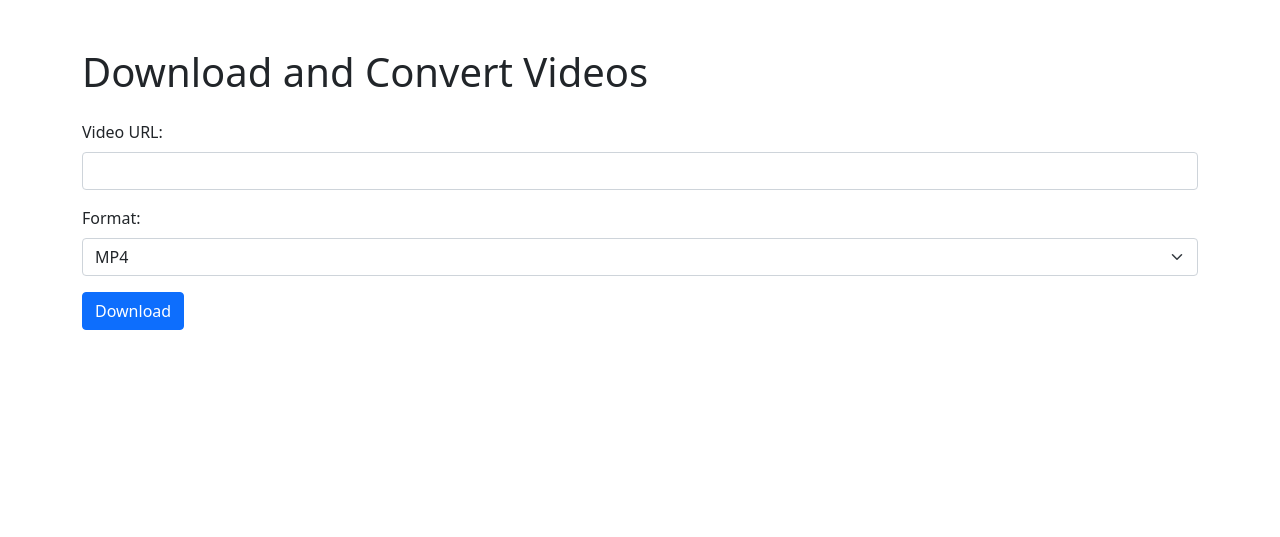
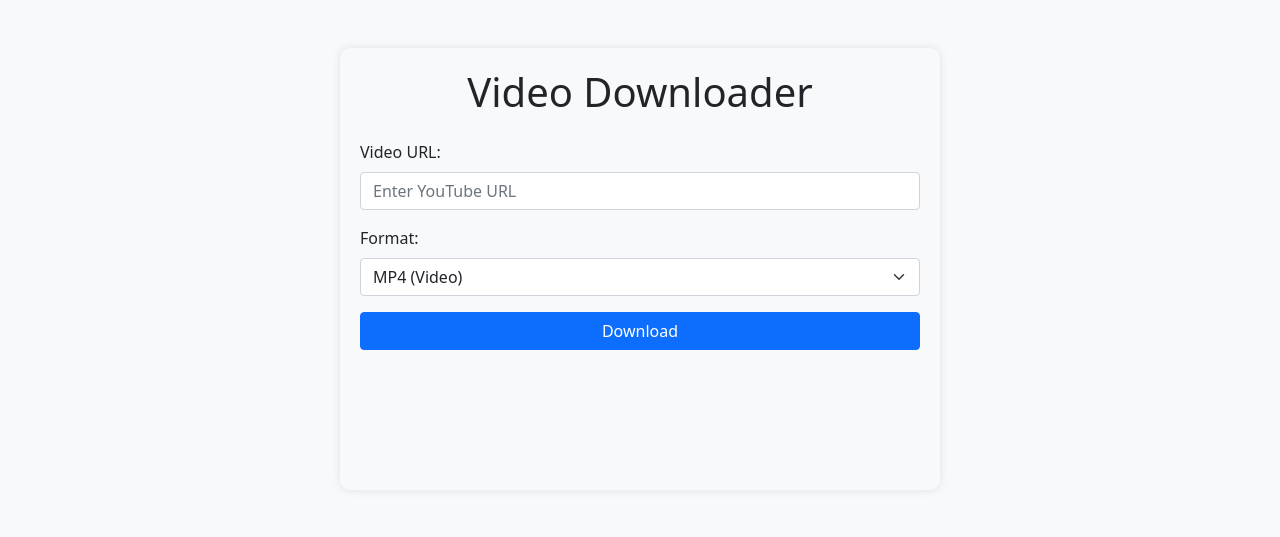
Before and after one commit to phcodesage/QuickClip-Universal, a Flask app: page / in a window 1280 px wide. Shown: the top 537 px of the page. Run offline with Flask 3, Linux system fonts and the light colour scheme; some libraries are stand-ins or nearby versions.

Commit message:
added: fronted download progress

```diff
--- a/app.py
+++ b/app.py
@@ -4,18 +4,33 @@ import os
 import json
 from werkzeug.utils import safe_join
 from datetime import datetime
-from pytube import YouTube
 import traceback
 import sys
 import time
-import yt_dlp  # Import yt-dlp as a module instead
+import subprocess
+import shutil
+import logging
+from flask_socketio import SocketIO, emit
+import re
 
 app = Flask(__name__, static_folder='static', template_folder='templates')
 CORS(app)
+socketio = SocketIO(app, cors_allowed_origins="*")
 
 # Ensure absolute path for downloads
 DOWNLOAD_FOLDER = os.path.abspath(os.path.join(os.getcwd(), 'downloads'))
 os.makedirs(DOWNLOAD_FOLDER, exist_ok=True)
+
+# Set up logging configuration
+logging.basicConfig(
+    level=logging.DEBUG,
+    format='%(asctime)s - %(name)s - %(levelname)s - %(message)s',
+    handlers=[
+        logging.StreamHandler(sys.stdout),
+        logging.FileHandler('download.log')
+    ]
+)
+logger = logging.getLogger(__name__)
 
 @app.route('/', methods=['GET'])
 def index():
@@ -28,68 +43,165 @@ def download_video():
         url = data['url']
         format = data['format']
 
+        logger.info(f"Starting download request for URL: {url} in format: {format}")
+
         if format not in ['mp4', 'wav']:
+            logger.error(f"Unsupported format requested: {format}")
             return jsonify({'error': 'Unsupported format'}), 400
 
         timestamp = datetime.now().strftime("%Y%m%d%H%M%S")
+        video_id = extract_video_id(url)
+        output_filename = f"{video_id}_{timestamp}.{format}"
+        output_path = os.path.join(DOWNLOAD_FOLDER, output_filename)
+
+        logger.info(f"Generated output path: {output_path}")
 
         try:
-            # Use yt-dlp as a Python module
-            video_id = extract_video_id(url)
-            output_filename = f"{video_id}_{timestamp}.{format}"
-            output_path = os.path.join(DOWNLOAD_FOLDER, output_filename)
+            if format == 'mp4':
+                logger.info("Configuring video download...")
+                cmd = [
+                    'yt-dlp',
+                    '-f', 'bestvideo[ext=mp4]+bestaudio[ext=m4a]/best[ext=mp4]/best',
+                    '--merge-output-format', 'mp4',
+                    '-o', output_path,
+                    '--no-playlist',
+                    '--progress',
+                    '--newline',
+                    url
+                ]
+            else:  # wav
+                logger.info("Configuring audio download...")
+                temp_output = os.path.join(DOWNLOAD_FOLDER, f"{video_id}_{timestamp}_temp.%(ext)s")
+                cmd = [
+                    'yt-dlp',
+                    '-f', 'bestaudio',
+                    '-x',
+                    '--audio-format', 'wav',
+                    '-o', temp_output,
+                    '--no-playlist',
+                    '--progress',
+                    '--newline',
+                    url
+                ]
 
-            ydl_opts = {
-                'format': 'best' if format == 'mp4' else 'bestaudio',
-                'outtmpl': output_path,
-                'no_playlist': True,
-            }
+            logger.debug(f"Executing command: {' '.join(cmd)}")
+            process = subprocess.Popen(
+                cmd,
+                stdout=subprocess.PIPE,
+                stderr=subprocess.PIPE,
+                universal_newlines=True,
+                bufsize=1
+            )
 
+            # Modified progress monitoring
+            while True:
+                output = process.stdout.readline()
+                if output == '' and process.poll() is not None:
+                    break
+                if output:
+                    output = output.strip()
+                    logger.info(output)
+
+                    # Parse progress information
+                    if '[download]' in output:
+                        # Try to extract progress percentage
+                        progress_match = re.search(r'(\d+\.?\d*)%', output)
+                        if progress_match:
+                            progress = float(progress_match.group(1))
+                            socketio.emit('download_progress', {
+                                'progress': progress,
+                                'status': output
+                            })
+                    elif 'Downloading' in output:
+                        socketio.emit('download_status', {
+                            'status': 'Downloading video information...'
+                        })
+                    elif 'Merging' in output:
+                        socketio.emit('download_status', {
+                            'status': 'Merging audio and video...'
+                        })
+
+            stdout, stderr = process.communicate()
+
+            if process.returncode != 0:
+                logger.error(f"Download error: {stderr}")
+                raise Exception(f"Download failed: {stderr}")
+
+            # For audio downloads, we need to find the converted file
             if format == 'wav':
-                ydl_opts.update({
-                    'postprocessors': [{
-                        'key': 'FFmpegExtractAudio',
-                        'preferredcodec': 'wav',
-                    }],
-                })
+                temp_files = [f for f in os.listdir(DOWNLOAD_FOLDER) if f.startswith(f"{video_id}_{timestamp}_temp")]
+                if temp_files:
+                    temp_file = os.path.join(DOWNLOAD_FOLDER, temp_files[0])
+                    shutil.move(temp_file, output_path)
 
-            with yt_dlp.YoutubeDL(ydl_opts) as ydl:
-                ydl.download([url])
+            # Verify the download
+            if not os.path.exists(output_path):
+                raise FileNotFoundError(f"Download failed: File not found at {output_path}")
+
+            if os.path.getsize(output_path) == 0:
+                os.remove(output_path)
+                raise ValueError("Downloaded file is empty")
+
+            # Send the file
+            response = send_from_directory(directory=DOWNLOAD_FOLDER, path=output_filename, as_attachment=True)
+            response.headers["Cache-Control"] = "no-cache, no-store, must-revalidate"
+            response.headers["Pragma"] = "no-cache"
+            response.headers["Expires"] = "0"
+
+            # Clean up after sending
+            @response.call_on_close
+            def cleanup():
+                try:
+                    if os.path.exists(output_path):
+                        os.remove(output_path)
+                except Exception as e:
+                    print(f"Cleanup error: {e}")
+
+            return response
 
         except Exception as e:
-            print(f"yt-dlp failed, trying pytube: {str(e)}")
-            # Fallback to pytube
-            yt = YouTube(url)
-            if format == 'mp4':
-                stream = yt.streams.filter(progressive=True, file_extension='mp4').order_by('resolution').desc().first()
-                output_filename = f"{yt.video_id}_{timestamp}.mp4"
-            else:  # wav
-                stream = yt.streams.filter(only_audio=True).first()
-                output_filename = f"{yt.video_id}_{timestamp}.wav"
+            # Try alternative format if first attempt fails
+            try:
+                cmd = [
+                    'yt-dlp',
+                    '-f', 'best' if format == 'mp4' else 'bestaudio',
+                    '-o', output_path,
+                    '--no-playlist',
+                    '--no-check-certificates',
+                    url
+                ]
 
-            output_path = os.path.join(DOWNLOAD_FOLDER, output_filename)
-            stream.download(output_path=DOWNLOAD_FOLDER, filename=output_filename)
+                if format == 'wav':
+                    cmd.extend(['-x', '--audio-format', 'wav'])
 
-        print(f"File ready at {output_path}")
+                process = subprocess.Popen(
+                    cmd,
+                    stdout=subprocess.PIPE,
+                    stderr=subprocess.PIPE,
+                    universal_newlines=True
+                )
+                stdout, stderr = process.communicate()
 
-        if not os.path.exists(output_path):
-            raise FileNotFoundError(f"Download failed: File not found at {output_path}")
+                if process.returncode != 0 or not os.path.exists(output_path):
+                    raise Exception(f"Download failed with both methods. Last error: {stderr}")
 
-        response = send_from_directory(directory=DOWNLOAD_FOLDER, path=output_filename, as_attachment=True)
-        response.headers["Cache-Control"] = "no-cache, no-store, must-revalidate"
-        response.headers["Pragma"] = "no-cache"
-        response.headers["Expires"] = "0"
+                response = send_from_directory(directory=DOWNLOAD_FOLDER, path=output_filename, as_attachment=True)
+                response.headers["Cache-Control"] = "no-cache, no-store, must-revalidate"
+                response.headers["Pragma"] = "no-cache"
+                response.headers["Expires"] = "0"
 
-        # Clean up the file after sending
-        @response.call_on_close
-        def cleanup():
-            try:
-                if os.path.exists(output_path):
-                    os.remove(output_path)
-            except Exception as e:
-                print(f"Cleanup error: {e}")
+                @response.call_on_close
+                def cleanup():
+                    try:
+                        if os.path.exists(output_path):
+                            os.remove(output_path)
+                    except Exception as e:
+                        print(f"Cleanup error: {e}")
 
-        return response
+                return response
+
+            except Exception as e2:
+                raise Exception(f"All download attempts failed. Errors: {str(e)}, then {str(e2)}")
 
     except Exception as e:
         error_msg = f"Error: {str(e)}\nTraceback: {traceback.format_exc()}"
@@ -109,4 +221,4 @@ def extract_video_id(url):
     return url
 
 if __name__ == '__main__':
-    app.run(debug=True, port=5000)
+    socketio.run(app, debug=True, port=5000)
--- a/requirements.txt
+++ b/requirements.txt
@@ -8,3 +8,7 @@ MarkupSafe==2.1.5
 Werkzeug==3.0.3
 yt-dlp==2024.3.10
 pytube==15.0.0  # Adding as a backup option
+flask-socketio==5.3.6
+python-engineio==4.8.2
+python-socketio==5.11.1
+flask-socketio==5.3.6
--- a/templates/index.html
+++ b/templates/index.html
@@ -5,32 +5,151 @@
     <meta name="viewport" content="width=device-width, initial-scale=1.0">
     <title>Video Downloader</title>
     <link href="https://cdn.jsdelivr.net/npm/bootstrap@5.1.3/dist/css/bootstrap.min.css" rel="stylesheet">
+    <style>
+        .progress {
+            height: 25px;
+        }
+        .status-container {
+            min-height: 100px;
+            margin-top: 20px;
+        }
+        .status-message {
+            margin-bottom: 10px;
+        }
+        .spinner-border {
+            margin-right: 10px;
+        }
+        .download-container {
+            max-width: 600px;
+            margin: 0 auto;
+            padding: 20px;
+            background-color: #f8f9fa;
+            border-radius: 10px;
+            box-shadow: 0 0 10px rgba(0,0,0,0.1);
+        }
+        .error-message {
+            color: #dc3545;
+            padding: 10px;
+            border-radius: 5px;
+            background-color: #f8d7da;
+            border: 1px solid #f5c6cb;
+            display: none;
+        }
+        .success-message {
+            color: #28a745;
+            padding: 10px;
+            border-radius: 5px;
+            background-color: #d4edda;
+            border: 1px solid #c3e6cb;
+            display: none;
+        }
+    </style>
 </head>
-<body>
+<body class="bg-light">
     <div class="container py-5">
-        <h1 class="mb-4">Download and Convert Videos</h1>
+        <div class="download-container">
+            <h1 class="text-center mb-4">Video Downloader</h1>
             <form id="downloadForm" class="mt-3">
                 <div class="mb-3">
                     <label for="url" class="form-label">Video URL:</label>
-                <input type="text" class="form-control" id="url" name="url" required>
+                    <input type="text" class="form-control" id="url" name="url" required
+                           placeholder="Enter YouTube URL">
                 </div>
                 <div class="mb-3">
                     <label for="format" class="form-label">Format:</label>
                     <select class="form-select" id="format" name="format">
-                    <option value="mp4">MP4</option>
-                    <option value="wav">WAV (audio only)</option>
+                        <option value="mp4">MP4 (Video)</option>
+                        <option value="wav">WAV (Audio only)</option>
                     </select>
                 </div>
-            <button type="button" class="btn btn-primary" onclick="startDownload()">Download</button>
-            <div id="progress" style="margin-top: 20px;"></div>
+                <button type="button" class="btn btn-primary w-100" id="downloadBtn" onclick="startDownload()">
+                    Download
+                </button>
+
+                <div class="status-container">
+                    <div class="error-message" id="errorMessage"></div>
+                    <div class="success-message" id="successMessage"></div>
+                    <div class="status-message" id="statusMessage"></div>
+                    <div class="progress" style="display: none;">
+                        <div class="progress-bar progress-bar-striped progress-bar-animated"
+                             role="progressbar" style="width: 0%">0%</div>
+                    </div>
+                </div>
             </form>
         </div>
+    </div>
+
+    <script src="https://cdnjs.cloudflare.com/ajax/libs/socket.io/4.0.1/socket.io.js"></script>
+
     <script>
+        const socket = io();
+
+        socket.on('connect', () => {
+            console.log('Connected to server');
+        });
+
+        socket.on('download_progress', (data) => {
+            updateProgress(data.progress);
+            updateStatus(data.status);
+        });
+
+        socket.on('download_status', (data) => {
+            updateStatus(data.status);
+        });
+
+        function updateStatus(message, type = 'info') {
+            const statusMessage = document.getElementById('statusMessage');
+            const errorMessage = document.getElementById('errorMessage');
+            const successMessage = document.getElementById('successMessage');
+            const progress = document.querySelector('.progress');
+
+            // Reset all messages
+            errorMessage.style.display = 'none';
+            successMessage.style.display = 'none';
+            statusMessage.innerHTML = '';
+
+            switch(type) {
+                case 'error':
+                    errorMessage.textContent = message;
+                    errorMessage.style.display = 'block';
+                    progress.style.display = 'none';
+                    break;
+                case 'success':
+                    successMessage.textContent = message;
+                    successMessage.style.display = 'block';
+                    break;
+                default:
+                    statusMessage.innerHTML = `
+                        <div class="d-flex align-items-center">
+                            <div class="spinner-border text-primary" role="status">
+                                <span class="visually-hidden">Loading...</span>
+                            </div>
+                            <span>${message}</span>
+                        </div>
+                    `;
+                    progress.style.display = 'block';
+            }
+        }
+
+        function updateProgress(percent) {
+            const progressBar = document.querySelector('.progress-bar');
+            progressBar.style.width = `${percent}%`;
+            progressBar.textContent = `${Math.round(percent)}%`;
+        }
+
         function startDownload() {
             const url = document.getElementById('url').value;
             const format = document.getElementById('format').value;
-        const progressElement = document.getElementById('progress');
-        progressElement.textContent = 'Downloading...';
+            const downloadBtn = document.getElementById('downloadBtn');
+
+            if (!url) {
+                updateStatus('Please enter a valid URL', 'error');
+                return;
+            }
+
+            downloadBtn.disabled = true;
+            updateStatus('Initializing download...');
+            updateProgress(0);
 
             fetch('/download', {
                 method: 'POST',
@@ -39,10 +158,13 @@
                 },
                 body: JSON.stringify({ url, format })
             }).then(response => {
-            if (!response.ok) throw new Error('Failed to download.');
+                if (!response.ok) {
+                    throw new Error('Download failed. Please try again.');
+                }
                 return response.blob();
             }).then(blob => {
-            progressElement.textContent = 'Download complete!';
+                updateStatus('Download complete!', 'success');
+
                 const blobUrl = window.URL.createObjectURL(blob);
                 const a = document.createElement('a');
                 a.href = blobUrl;
@@ -52,10 +174,11 @@
                 a.remove();
                 window.URL.revokeObjectURL(blobUrl);
             }).catch(error => {
-            progressElement.textContent = error.message;
+                updateStatus(error.message, 'error');
+            }).finally(() => {
+                downloadBtn.disabled = false;
             });
         }
-
     </script>
     <script src="https://cdn.jsdelivr.net/npm/bootstrap@5.1.3/dist/js/bootstrap.bundle.min.js"></script>
 </body>
```
Also changed, not shown: 1 other file. Lines whose indentation alone changed are shown as unchanged.
